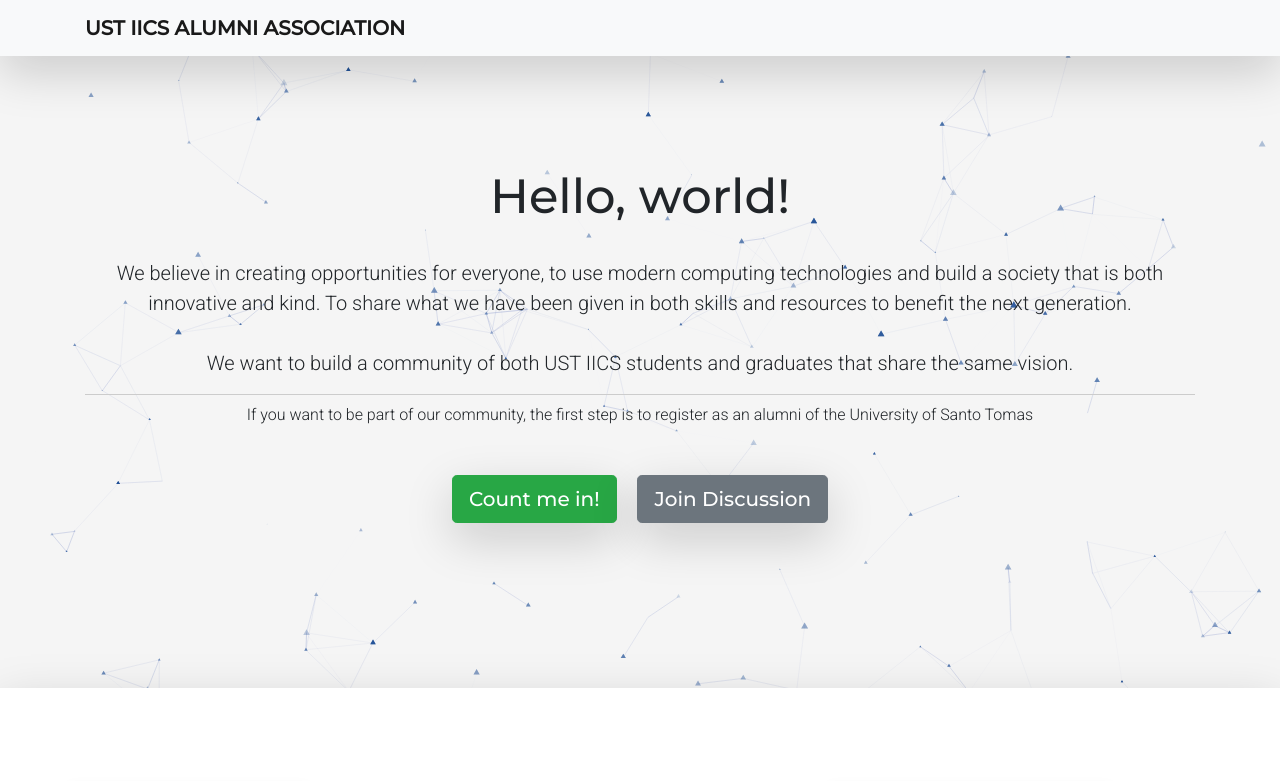
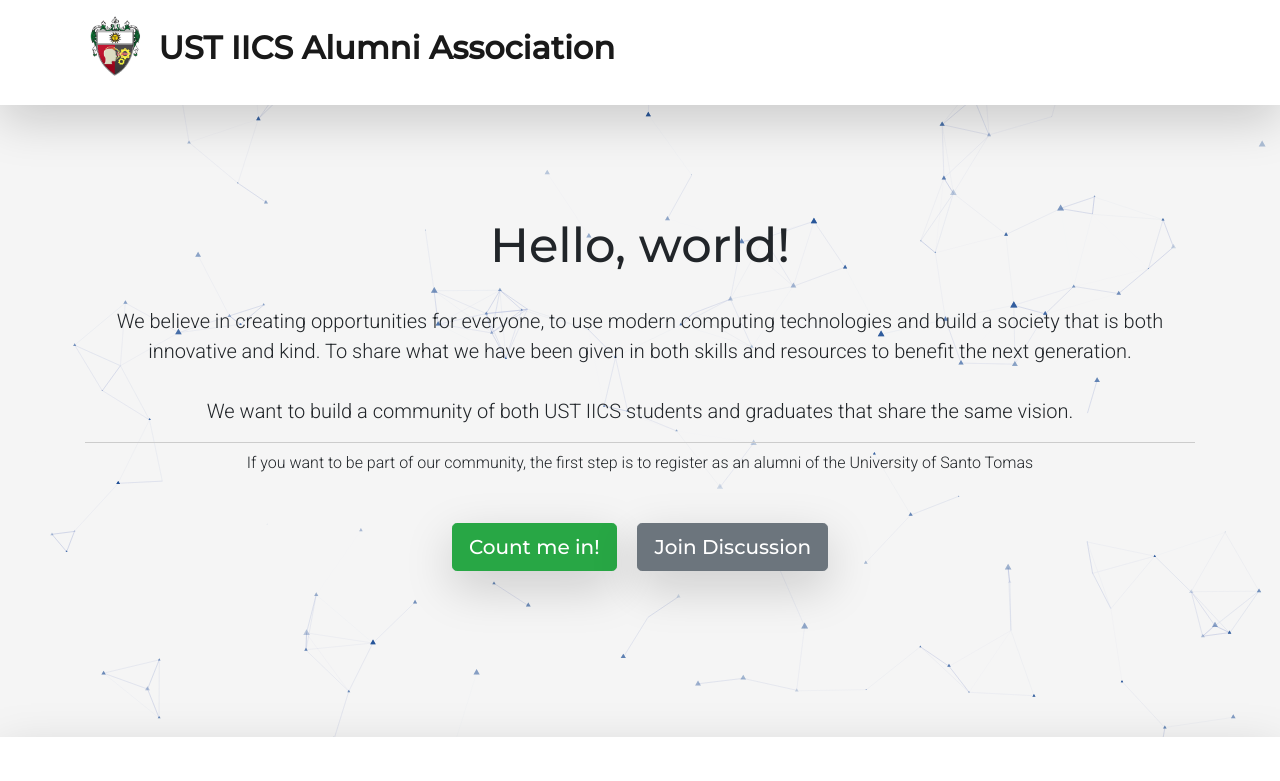
Before and after one commit to mens-rea/ust-iics-alumni-association, a website built with Parcel: page index.html in a window 1280 px wide. Shown: the top 781 px of the page. Built offline with nearby package versions, Linux system fonts and the light colour scheme; animation ran at ten frames a second.

Commit message:
add header logo

```diff
--- a/css/main.css
+++ b/css/main.css
@@ -277,6 +277,11 @@
 
 /* our custom styles */
 
+.logo {
+  width: 60px;
+  height: 60px;
+}
+
 #intro-header {
   font-size: 3rem;
 }
--- a/index.html
+++ b/index.html
@@ -31,9 +31,12 @@
 <body class="d-flex flex-column min-vh-100">
   <div class="wrapper flex-grow-1">
     <!-- Add your site or application content here -->
-    <nav class="navbar navbar-expand-lg navbar-light bg-light shadow-lg">
+    <nav class="navbar navbar-expand-lg navbar-light bg-white shadow-lg py-4">
       <div class="container">
-        <a class="navbar-brand" href="#">UST IICS ALUMNI ASSOCIATION</a>
+        <a class="navbar-brand" href="#">
+          <img class="logo d-inline mt-n3" src="img/logo.png">
+          <h2 class="d-inline my-2 mx-2">UST IICS Alumni Association</h2>
+        </a>
       </div>
     </nav>
 
```
Also changed, not shown: img/logo.png (added), img/president.jpg (added).
